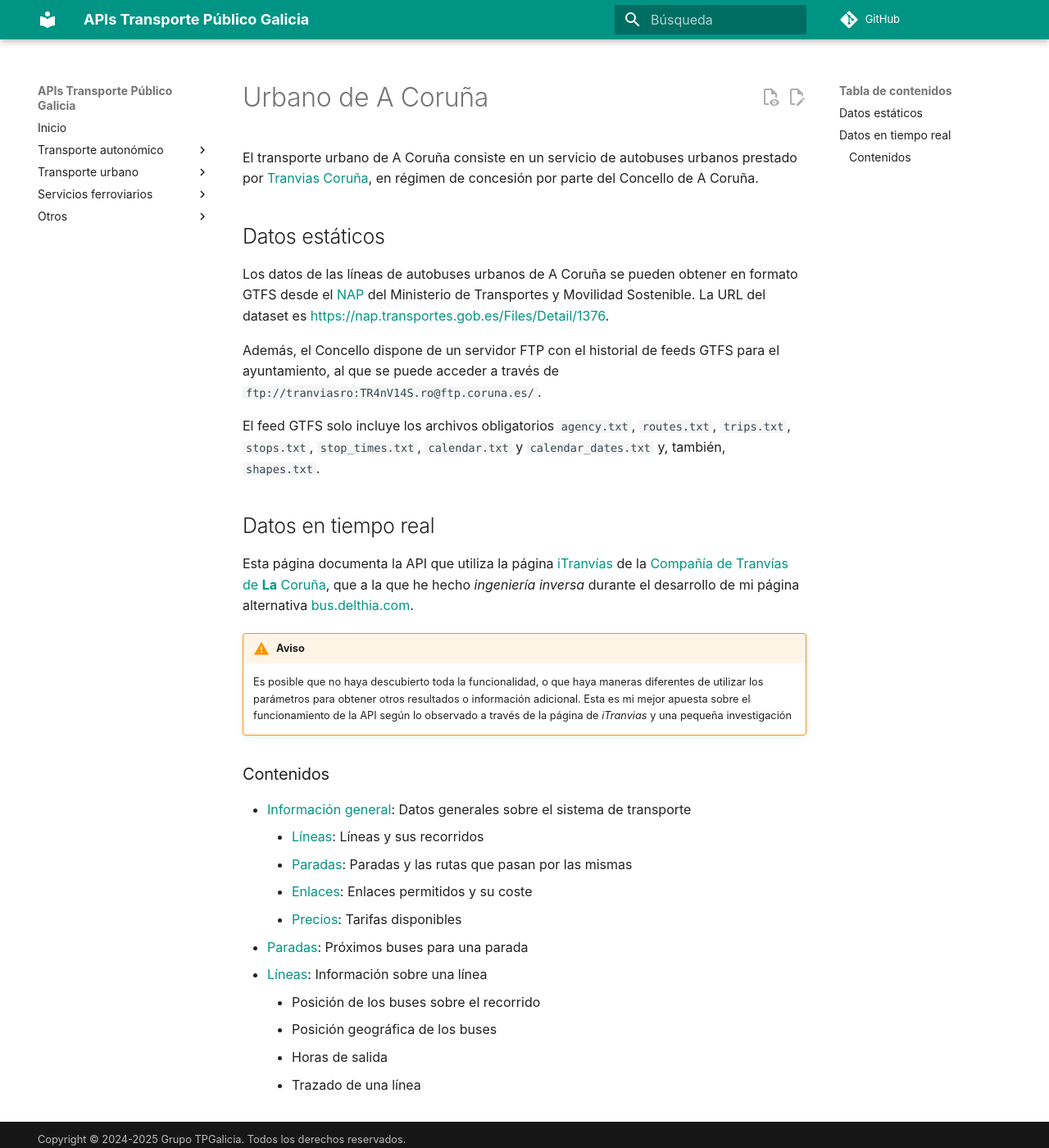
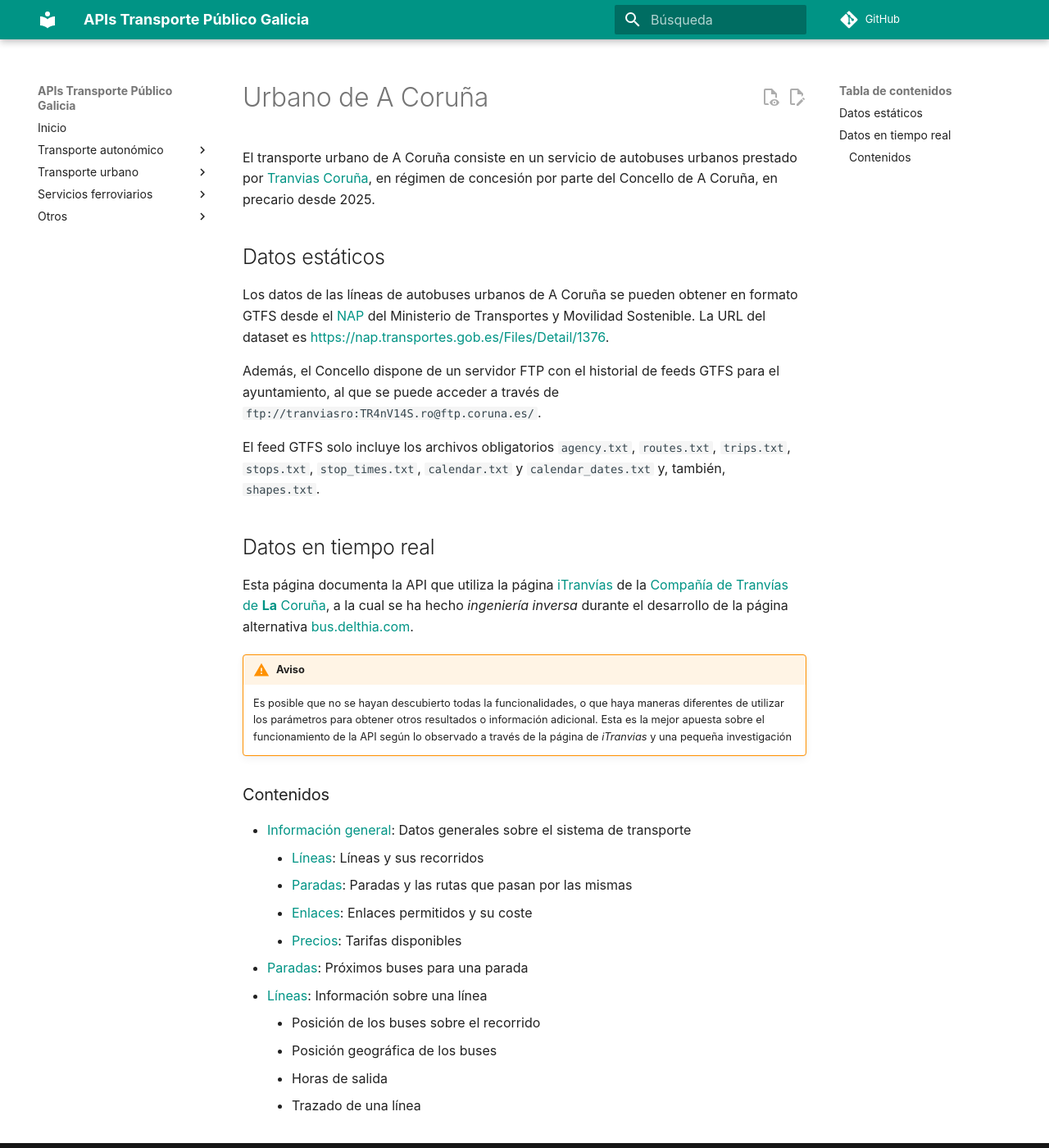
Before and after one commit to tpgalicia/tpgalicia.github.io, an MkDocs documentation site: the page built from docs/urban/coruna/index.md, in a window 1280 px wide and 1400 px high. Shown: the whole window at 82% size. Built offline with MkDocs 1.6.1 and Material for MkDocs 9.7.7, drawn with Linux system fonts in a browser that asks for light colours; comment, search, counter and statistics services are not loaded.

Commit message:
Update coruna/index.md

```diff
--- a/docs/urban/coruna/index.md
+++ b/docs/urban/coruna/index.md
@@ -1,6 +1,6 @@
 # Urbano de A Coruña
 
-El transporte urbano de A Coruña consiste en un servicio de autobuses urbanos prestado por [Tranvias Coruña](https://tranviascoruna.com), en régimen de concesión por parte del Concello de A Coruña.
+El transporte urbano de A Coruña consiste en un servicio de autobuses urbanos prestado por [Tranvias Coruña](https://tranviascoruna.com), en régimen de concesión por parte del Concello de A Coruña, en precario desde 2025.
 
 ## Datos estáticos
 
@@ -12,10 +12,10 @@ El feed GTFS solo incluye los archivos obligatorios `agency.txt`, `routes.txt`,
 
 ## Datos en tiempo real
 
-Esta página documenta la API que utiliza la página [iTranvías](https://itranvias.com) de la [Compañía de Tranvías de **La** Coruña](https://tranviascoruna.com), que a la que he hecho *ingeniería inversa* durante el desarrollo de mi página alternativa [bus.delthia.com](https://bus.delthia.com).
+Esta página documenta la API que utiliza la página [iTranvías](https://itranvias.com) de la [Compañía de Tranvías de **La** Coruña](https://tranviascoruna.com), a la cual se ha hecho *ingeniería inversa* durante el desarrollo de la página alternativa [bus.delthia.com](https://bus.delthia.com).
 
 !!! warning "Aviso"
-    Es posible que no haya descubierto toda la funcionalidad, o que haya maneras diferentes de utilizar los parámetros para obtener otros resultados o información adicional. Esta es mi mejor apuesta sobre el funcionamiento de la API según lo observado a través de la página de *iTranvias* y una pequeña investigación
+    Es posible que no se hayan descubierto todas la funcionalidades, o que haya maneras diferentes de utilizar los parámetros para obtener otros resultados o información adicional. Esta es la mejor apuesta sobre el funcionamiento de la API según lo observado a través de la página de *iTranvias* y una pequeña investigación
 
 ### Contenidos
 
```
